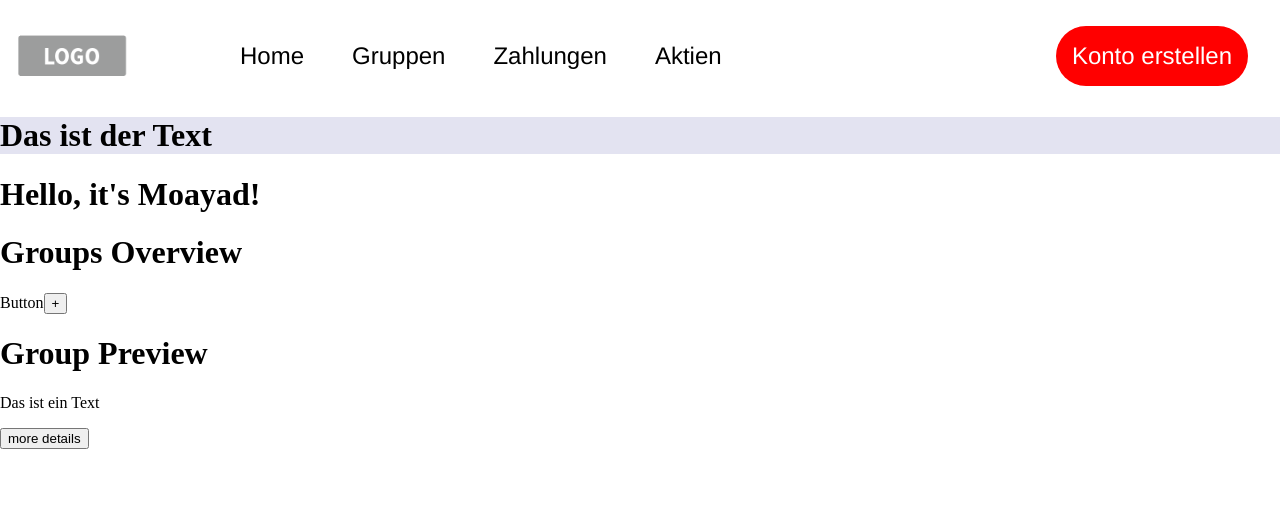
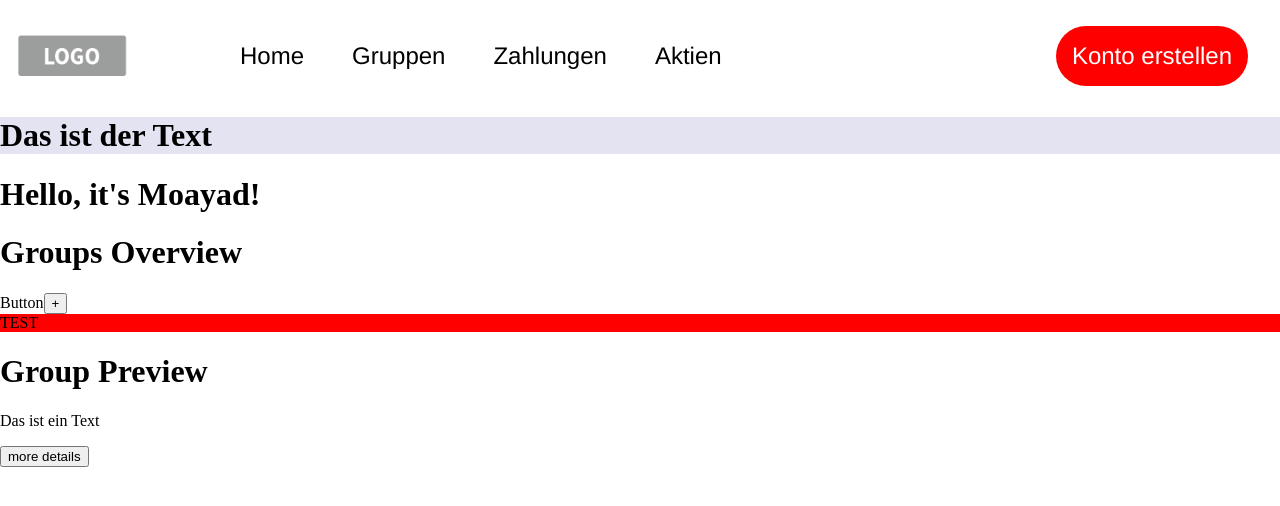
Before and after one commit to Davo00/aktien-app-frontend, an Angular app in the folder ShaFi/: page /group-overview in a window 1280 px wide. Shown: the top 506 px of the page. Built offline with nearby package versions, Linux system fonts and the light colour scheme.

Commit message:
Update group-overview.component.html
nothing important

```diff
--- a/ShaFi/src/app/group-overview/group-overview.component.html
+++ b/ShaFi/src/app/group-overview/group-overview.component.html
@@ -7,6 +7,7 @@
       <span (click)="addGroup()">Button</span>
       <button className="addGroupButton">+</button>
       <div className="group"></div>
+      <div style="color: black; background-color: red;">TEST</div>
     </div>
   </div>
   <div className="groupPreview">
```
